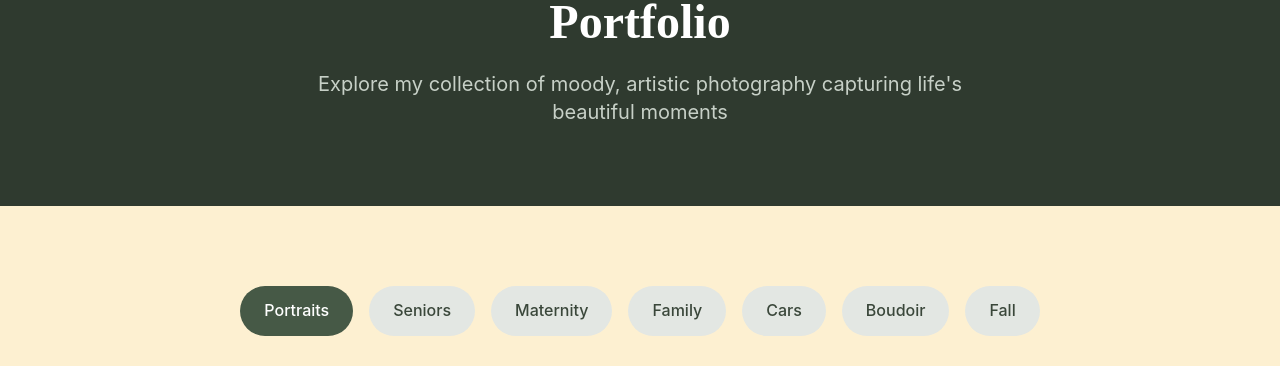
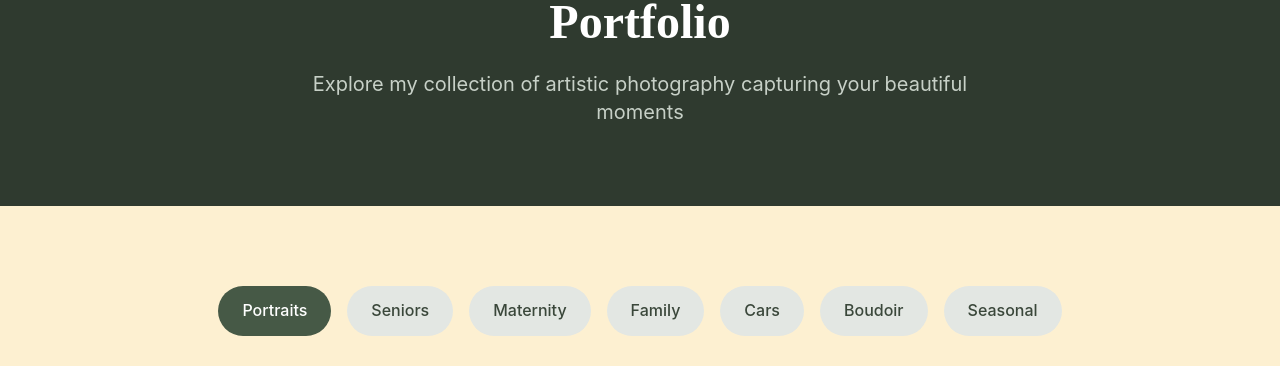
Before and after one commit to masonbrad831/JessiBradfordPhotography, a React (Create React App) app in the folder client/: page /portfolio in a window 1280 px wide. Shown: the part 180-546 px from the top of the page. Built offline with nearby package versions, Linux system fonts and the light colour scheme.

Commit message:
Update Portfolio.tsx

```diff
--- a/client/src/pages/Portfolio.tsx
+++ b/client/src/pages/Portfolio.tsx
@@ -17,7 +17,7 @@ const portfolioData = [
   { id: "family", title: "Family", showOnClient: true, photos: generatePhotos("family", 3) },
   { id: "car", title: "Cars", showOnClient: true, photos: generatePhotos("cars", 8) },
   { id: "boudoir", title: "Boudoir", showOnClient: true, photos: generatePhotos("boudoir", 10) },
-  { id: "fall", title: "Fall", showOnClient: true, photos: generatePhotos("fall", 5) },
+  { id: "seasonal", title: "Seasonal", showOnClient: true, photos: generatePhotos("seasonal", 5) },
 ];
 
 const Portfolio: React.FC = () => {
@@ -53,7 +53,7 @@ const Portfolio: React.FC = () => {
           <motion.div initial={{ opacity: 0, y: 30 }} animate={{ opacity: 1, y: 0 }} transition={{ duration: 0.8 }}>
             <h1 className="text-5xl font-serif font-bold mb-6">Portfolio</h1>
             <p className="text-xl text-sage-200 max-w-2xl mx-auto">
-              Explore my collection of moody, artistic photography capturing life's beautiful moments
+              Explore my collection of artistic photography capturing your beautiful moments
             </p>
           </motion.div>
         </div>
```
